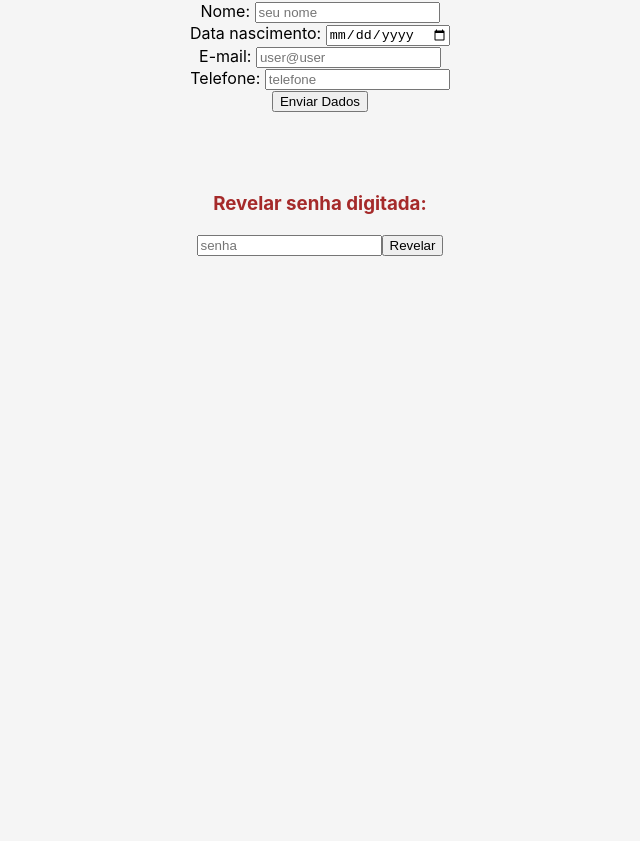
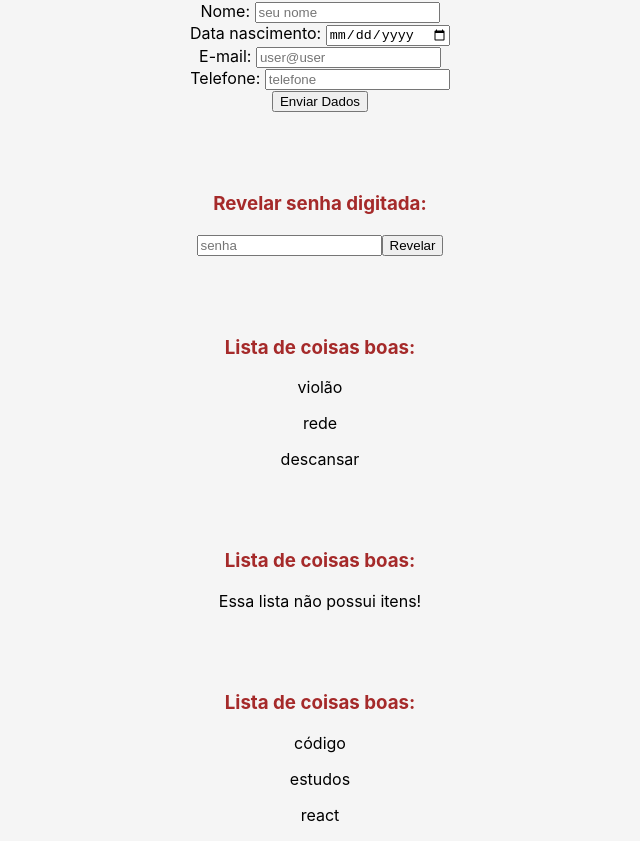
Before and after one commit to pedrohrocha16/estudos-react, a React (Create React App) app: page / in a window 1280 px wide. Shown: the part 1644-2485 px from the top of the page, without its empty margins (320-960 px from the left). Before the commit the page ends 1908 px from the top, so only its background shows below. Built offline with nearby package versions, Linux system fonts and the light colour scheme.

Commit message:
Renderizando Listas

```diff
--- a/src/App.js
+++ b/src/App.js
@@ -12,10 +12,15 @@ import EventForm from './components/EventForm';
 import EventoButton from './components/EventoButton';
 import PegandoDados from './components/PegandoDados';
 import RenderizacaoCondicional from './components/RenderizacaoCondicional';
+import RenderizandoLista from './components/RenderizandoLista';
+
 
 
 
 function App() {
+
+const listaUm = ['violão', 'rede', 'descansar']
+const listaDois =['código', 'estudos', 'react']
   return (
     <div className="App">
       <MeuPrimeiroComponent />
@@ -32,6 +37,9 @@ function App() {
       <EventoButton />
       <PegandoDados />
       <RenderizacaoCondicional />
+      <RenderizandoLista itens={listaUm}/>
+      <RenderizandoLista itens={[]}/>
+      <RenderizandoLista itens={listaDois}/>
     </div>
   );
 }
--- a/src/components/RenderizacaoCondicional.js
+++ b/src/components/RenderizacaoCondicional.js
@@ -13,7 +13,6 @@ function RenderizacaoCondicional(){
     function limparCampo(){
         setSenhaVal('')
     }
-
 
     return(
         <div>
--- /dev/null
+++ b/src/components/RenderizandoLista.js
@@ -0,0 +1,16 @@
+function RenderizandoLista({itens}) {
+   return (
+      <div>
+         <h3>Lista de coisas boas:</h3>
+        {itens.length > 0 ? (
+        itens.map ((item) => (
+         <p>{item}</p>
+         ))) : (
+            <p>Essa lista não possui itens!</p>
+         )
+      }
+      </div>
+   )
+}
+
+export default RenderizandoLista
```
